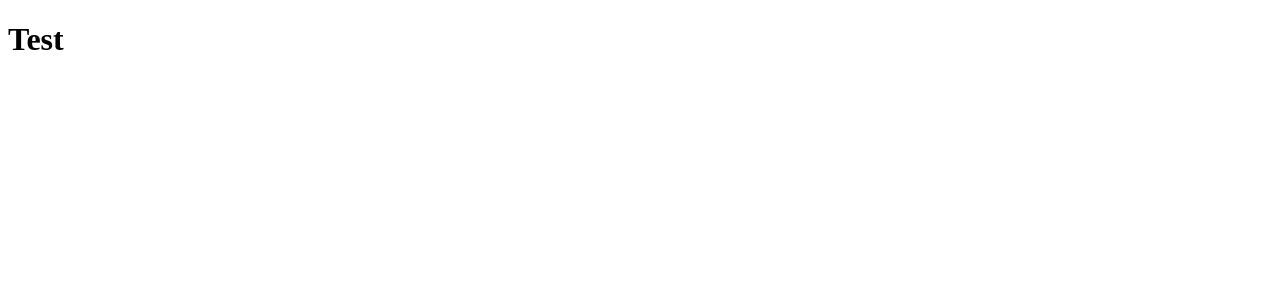
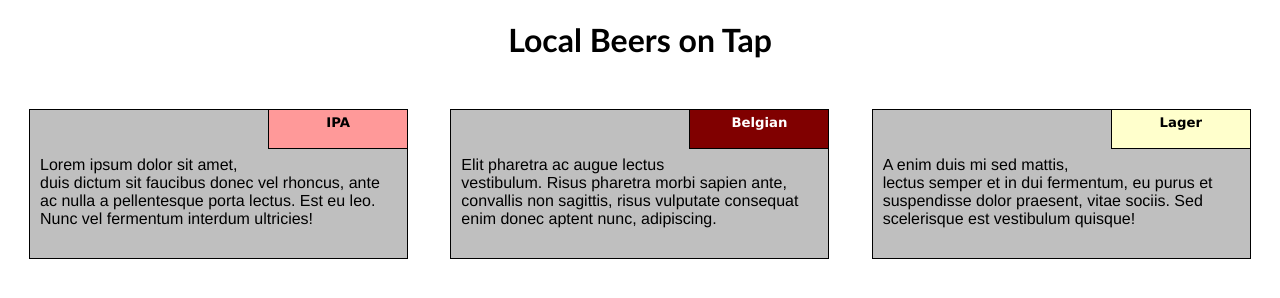
Before and after one commit to sadiesaurus/coursera, a plain HTML site: page module2solution/index.html in a window 1280 px wide. Drawn offline with Linux system fonts and the light colour scheme.

Commit message:
Final solution

```diff
--- a/module2solution/index.html
+++ b/module2solution/index.html
@@ -1,9 +1,37 @@
 <!DOCTYPE html>
 <html>
 <head>
-	<title>Test</title>
+	<meta charset="utf-8">
+	<meta name="viewport" content="width=device-width, initial-scale=1">
+	<meta http-equiv="X-UA-Compatible" content="IE=edge,chrome=1">
+	<title>Beers on tap</title>
+	<link rel="stylesheet" type="text/css" href="style.css">
 </head>
 <body>
-	<h1>Test</h1>
+	<h1>Local Beers on Tap</h1>
+
+	<div class="row">
+		<div class="col-lg-4 col-md-6">
+			<div class="container">
+				<h5 class="ipa">IPA</h5>
+				<p>Lorem ipsum dolor sit amet, duis dictum sit faucibus donec vel rhoncus, ante ac nulla a pellentesque porta lectus. Est eu leo. Nunc vel fermentum interdum ultricies!</p>
+			</div>
+		</div>
+
+		<div class="col-lg-4 col-md-6">
+			<div class="container">
+				<h5 class="belgian">Belgian</h5>
+				<p>Elit pharetra ac augue lectus vestibulum. Risus pharetra morbi sapien ante, convallis non sagittis, risus vulputate consequat enim donec aptent nunc, adipiscing.</p>
+			</div>
+		</div>
+
+  		<div class="col-lg-4 col-md-12">
+  			<div class="container">
+  				<h5 class="lager">Lager</h5>
+  				<p>A enim duis mi sed mattis, lectus semper et in dui fermentum, eu purus et suspendisse dolor praesent, vitae sociis. Sed scelerisque est vestibulum quisque!</p>
+  			</div>
+		</div>
+	</div>
+
 </body>
 </html>
--- a/module2solution/style.css
+++ b/module2solution/style.css
@@ -0,0 +1,80 @@
+
+/********** Base styles **********/
+
+* {
+  box-sizing: border-box;
+  font-family: "Helvetica", sans-serif;
+}
+
+h1 {
+  text-align: center;
+  margin-bottom: 50px;
+  margin-top: 20px;
+  font-family: "Gill Sans", sans-serif;
+}
+
+.container {
+  border: 1px solid black;
+  background-color: #bfbfbf;
+  width: 90%;
+  height: 150px;
+  margin-right: auto;
+  margin-left: auto;
+  margin-bottom: 25px;
+  color: black;
+}
+
+p {
+  padding: 30px 10px 10px 10px;
+}
+
+  h5 {
+  border: 1px solid black;
+  text-align: center;
+  font-family: Verdana;
+  font-weight: bold;
+  width: 140px;
+  height: 40px;
+  padding: 5px;
+  float: right;
+  margin-top: -1px;
+  margin-right: -1px;
+}
+
+.ipa {
+  background-color: #ff9999;
+}
+.belgian {
+  background-color: #800000;
+  color: white;
+}
+.lager {
+  background-color: #ffffcc;
+}
+
+/* Simple Responsive Framework. */
+.row {
+  width: 100%;
+}
+/********** Large devices only **********/
+@media (min-width: 992px) {
+  .col-lg-4 {
+    float: left;
+    width: 33.33%;
+  }
+}
+/********** Medium devices only **********/
+@media (min-width: 768px) and (max-width: 991px) {
+  .col-md-6, .col-md-12 {
+    float: left;
+  }
+  .col-md-6 {
+    width: 50%;
+  }
+  .col-md-12 {
+    width: 105.5%;
+    position: relative;
+    right: 25px;
+    top: 25px;
+  }
+}
```
